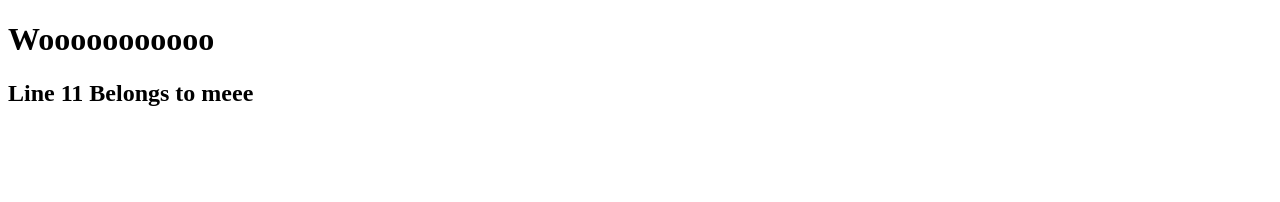
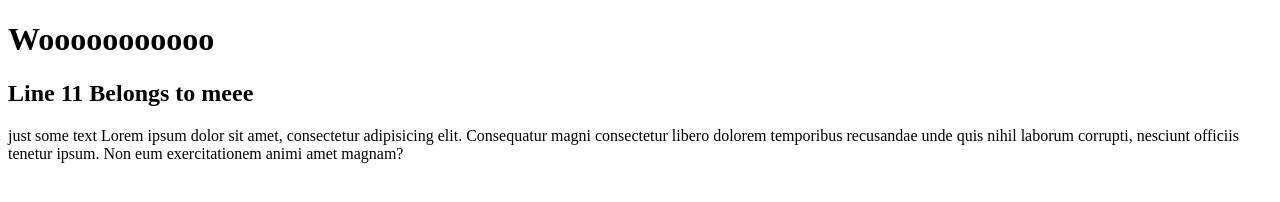
Before and after one commit to monjur99/conflicts, a plain HTML site: page index.html in a window 1280 px wide. Drawn offline with Linux system fonts and the light colour scheme.

Commit message:
some lorem ipsum

```diff
--- a/index.html
+++ b/index.html
@@ -9,5 +9,6 @@
 <body>
     <h1>Wooooooooooo</h1>
     <h2>Line 11 Belongs to meee</h2>
+    <p>just some text Lorem ipsum dolor sit amet, consectetur adipisicing elit. Consequatur magni consectetur libero dolorem temporibus recusandae unde quis nihil laborum corrupti, nesciunt officiis tenetur ipsum. Non eum exercitationem animi amet magnam?</p>
 </body>
 </html>
```
